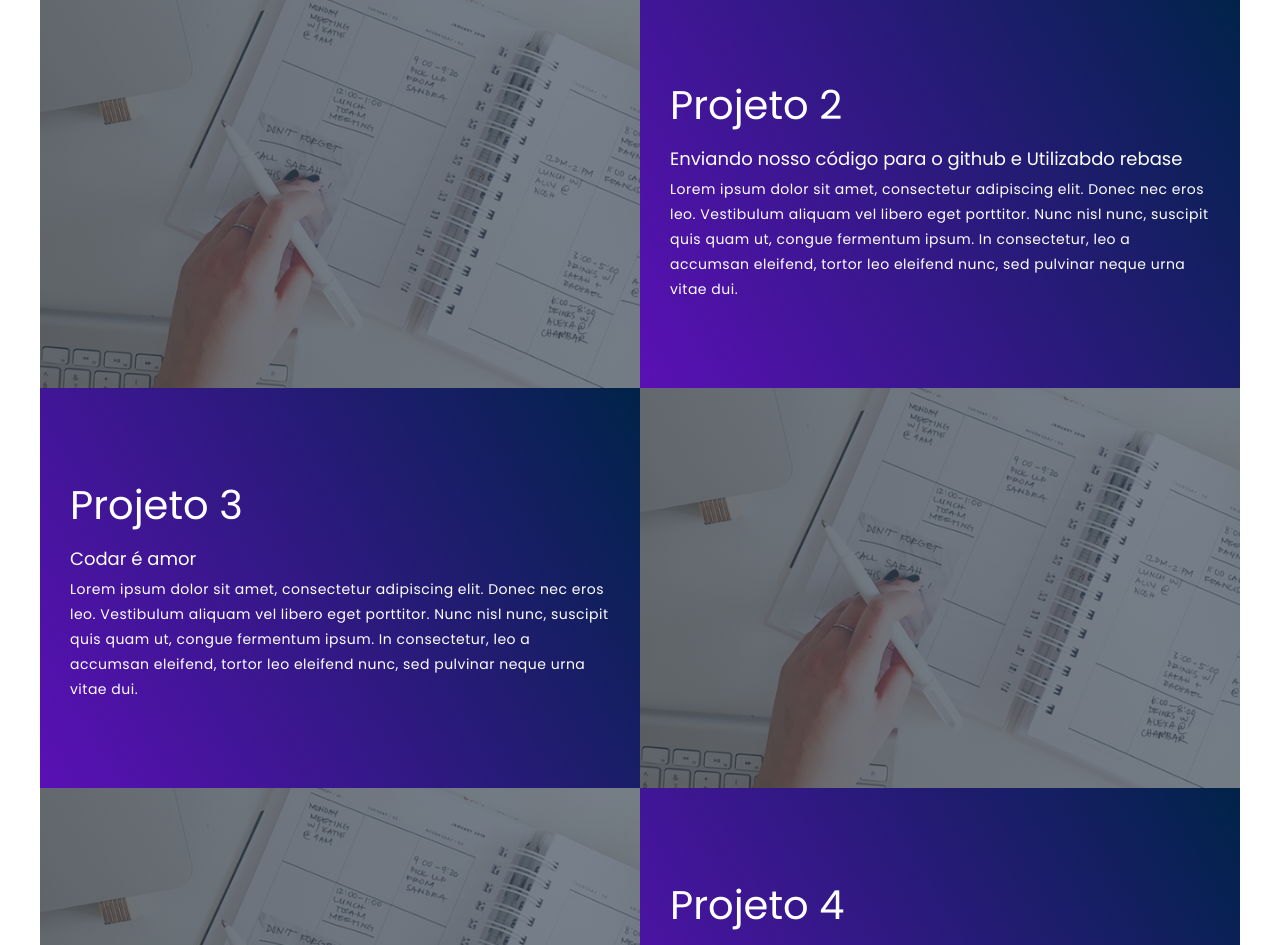
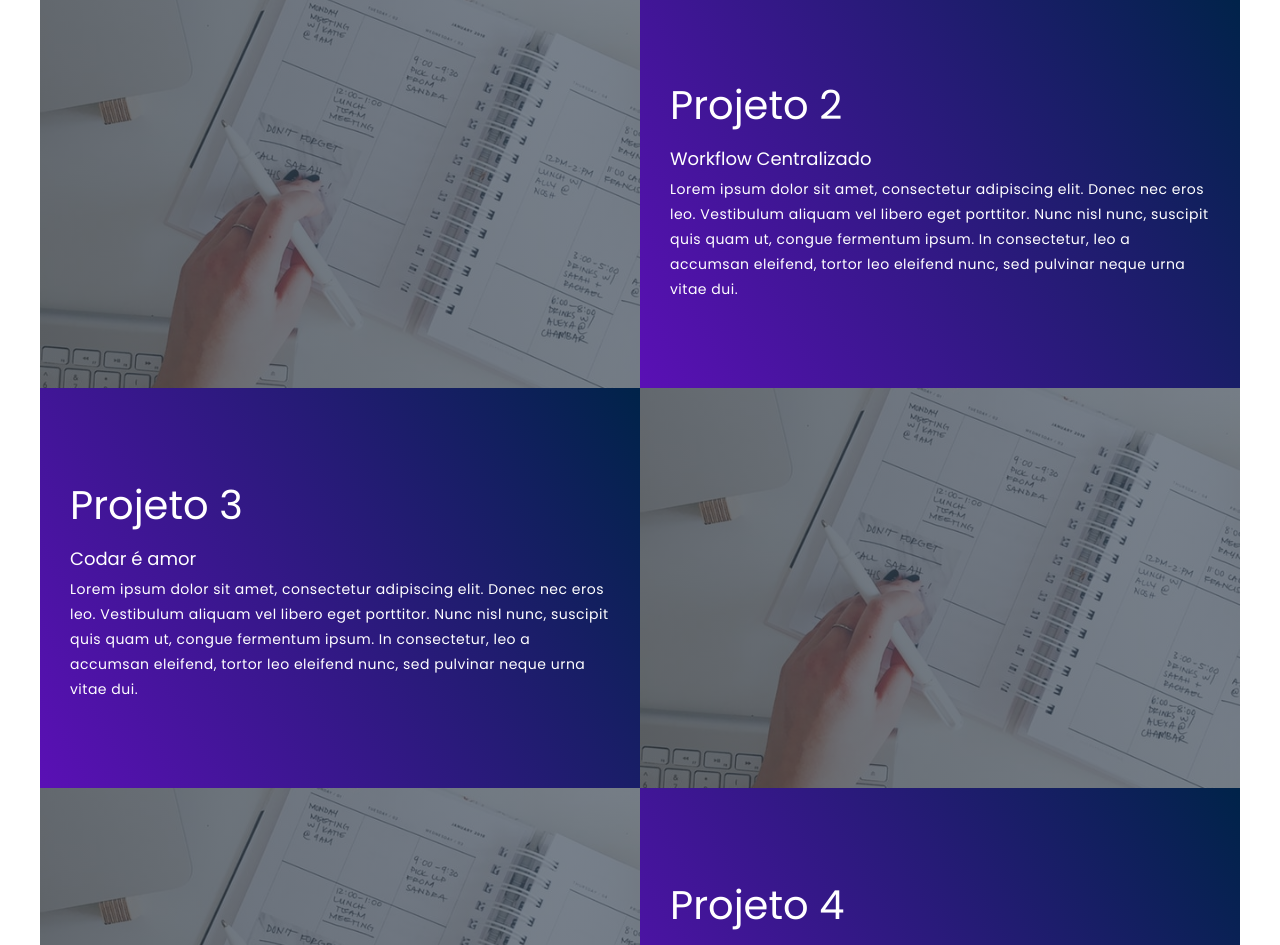
Before and after one commit to Christzar/git_github, a plain HTML site: page index.html in a window 1280 px wide. Shown: the part 1587-2532 px from the top of the page. Drawn offline with Linux system fonts and the light colour scheme.

Commit message:
update project 2 description

```diff
--- a/index.html
+++ b/index.html
@@ -42,7 +42,7 @@
                 <div class="project-item">
                     <div class="project-info">
                         <h1>Projeto 2</h1>
-                        <h2>Enviando nosso código para o github e Utilizabdo rebase</h2>
+                        <h2>Workflow Centralizado</h2>
                         <p>Lorem ipsum dolor sit amet, consectetur adipiscing elit. Donec nec eros leo. Vestibulum
                             aliquam vel libero eget porttitor. Nunc nisl nunc, suscipit quis quam ut, congue fermentum
                             ipsum. In consectetur, leo a accumsan eleifend, tortor leo eleifend nunc, sed pulvinar neque
```
